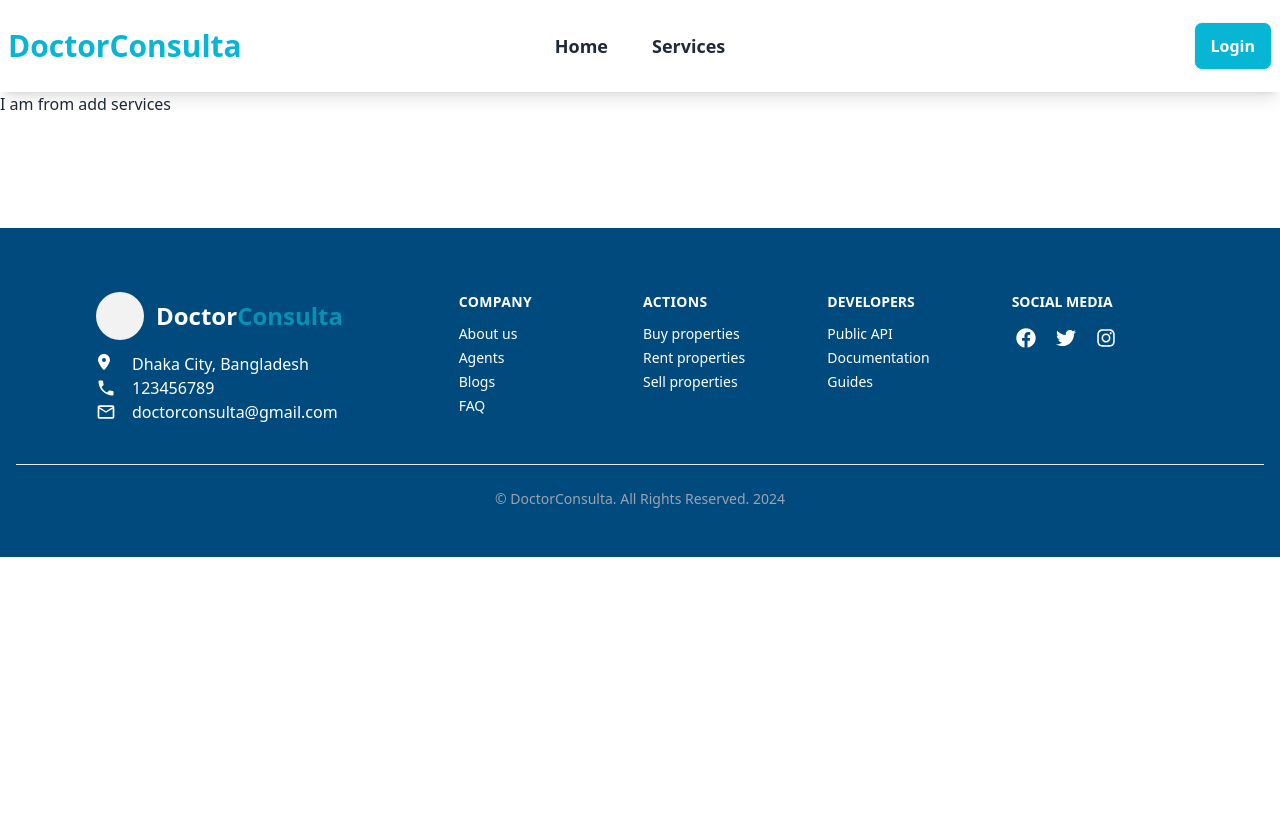
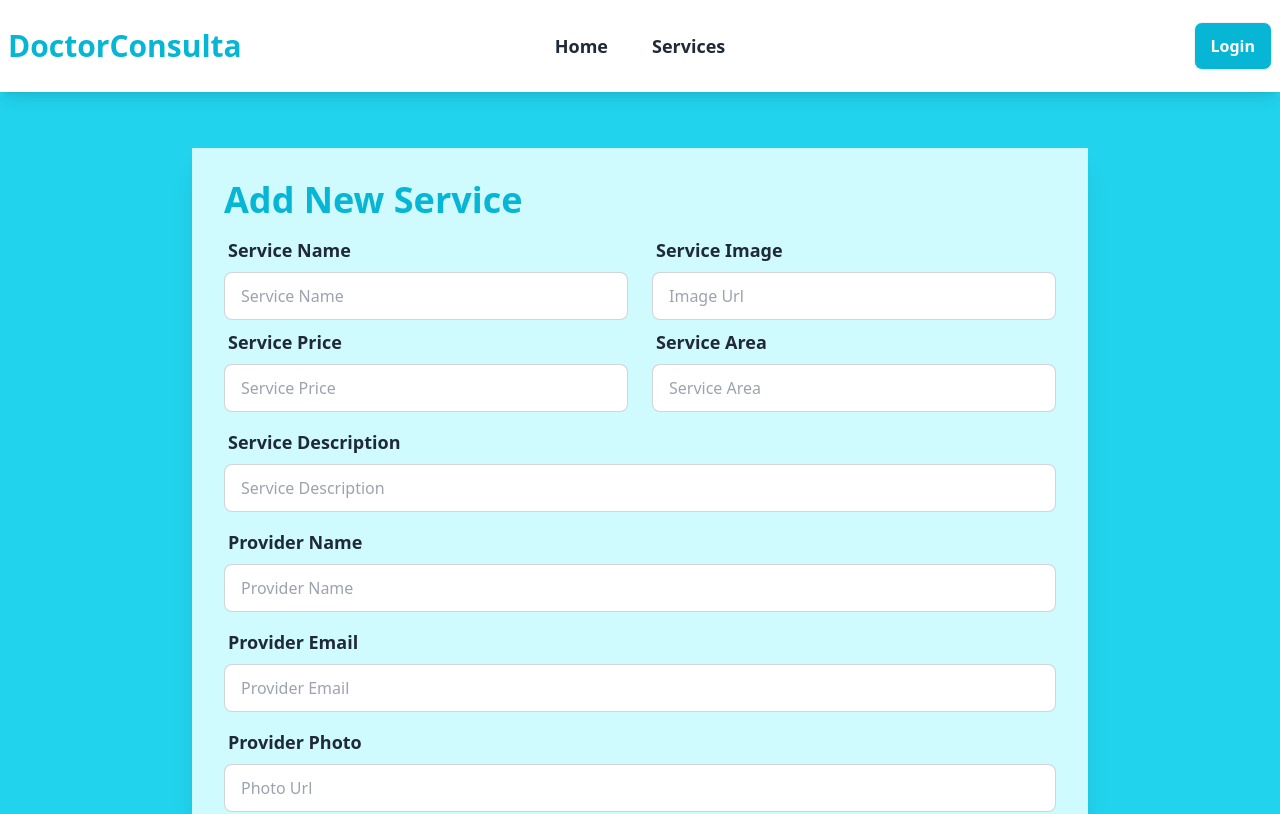
Before and after one commit to tofayeLL/DoctorConsulta-client, a React (Vite) app: page /addServices in a window 1280 px wide. Shown: the top 814 px of the page. Built offline with nearby package versions, Linux system fonts and the light colour scheme; no server answers.

Commit message:
finished to create form for add service page

```diff
--- a/src/pages/AddService/AddService.jsx
+++ b/src/pages/AddService/AddService.jsx
@@ -1,9 +1,150 @@
+import useAuth from "../../hooks/useAuth";
 
 
 const AddService = () => {
+  const {user} = useAuth();
+
+
+
+    const handleAdd = (e) => {
+        e.preventDefault();
+        const form = e.target;
+        const serviceName = form.serviceName.value;
+        const serviceImage = form.serviceImage.value;
+        const servicePrice = form.servicePrice.value;
+        const serviceArea = form.serviceArea.value;
+        const description = form.description.value;
+
+
+        const providerName = form.providerName.value;
+        const providerEmail = form.providerEmail.value;
+        const providerPhoto = form.providerPhoto.value;
+
+
+
+        const service = { serviceName, serviceImage, servicePrice, serviceArea, description, providerName ,providerEmail, providerPhoto}
+        console.log(service);
+
+    }
     return (
-        <div>
-            <h1>I am from add services</h1>
+        <div className="lg:mt-0 bg-cyan-400  lg:p-14 md:p-14 p-6">
+
+
+
+            <div className="max-w-4xl mx-auto  bg-cyan-100 shadow-xl">
+
+
+                <form onSubmit={handleAdd} className="card-body" >
+                    <h1 className="text-4xl font-bold text-cyan-500">Add New Service</h1>
+
+                    <div className="grid grid-cols-2 gap-6 ">
+
+                        {/* left side form */}
+                        <div>
+                            {/* 1 */}
+                            <div className="form-control">
+                                <label className="label">
+                                    <span className="label-text lg:text-lg text-base font-semibold text">Service Name</span>
+                                </label>
+                                <input type="text" name="serviceName" placeholder="Service Name" className="input input-bordered" required />
+                            </div>
+                            {/* 2 */}
+                            <div className="form-control">
+                                <label className="label">
+                                    <span className="label-text lg:text-lg text-base font-semibold">Service Price</span>
+                                </label>
+                                <input type="text" name="servicePrice" placeholder="Service Price" className="input input-bordered" required />
+                            </div>
+
+
+                        </div>
+
+
+                        {/* right side  */}
+                        <div>
+
+
+                            {/* 1 */}
+                            <div className="form-control">
+                                <label className="label">
+                                    <span className="label-text lg:text-lg text-base font-semibold">Service Image</span>
+                                </label>
+                                <input type="text" name="serviceImage" placeholder="Image Url" className="input input-bordered" required />
+                            </div>
+                            {/* 2*/}
+                            <div className="form-control">
+                                <label className="label">
+                                    <span className="label-text lg:text-lg text-base font-semibold">Service Area</span>
+                                </label>
+                                <input type="text" name="serviceArea" placeholder="Service Area" className="input input-bordered" required />
+                            </div>
+
+
+
+                        </div>
+
+
+
+                    </div>
+                    <div className="form-control">
+
+                        <label className="label">
+                            <span className="label-text lg:text-lg text-base font-semibold">Service Description</span>
+                        </label>
+
+                        <input type="text" name="description" placeholder="Service Description" className="input input-bordered" required />
+
+
+                    </div>
+
+                    {/* service provider info */}
+                    <div className="form-control">
+
+                        <label className="label">
+                            <span className="label-text lg:text-lg text-base font-semibold">Provider Name</span>
+                        </label>
+
+                        <input type="text" defaultValue={user?.displayName} name="providerName" placeholder="Provider Name" className="input input-bordered" required />
+
+
+                    </div>
+                    <div className="form-control">
+
+                        <label className="label">
+                            <span className="label-text lg:text-lg text-base font-semibold">Provider Email</span>
+                        </label>
+
+                        <input type="text" defaultValue={user?.email} name="providerEmail" placeholder="Provider Email" className="input input-bordered" required />
+
+
+                    </div>
+                    <div className="form-control">
+
+                        <label className="label">
+                            <span className="label-text lg:text-lg text-base font-semibold">Provider Photo</span>
+                        </label>
+
+                        <input type="text" defaultValue={user?.photoURL} name="providerPhoto" placeholder="Photo Url" className="input input-bordered" required />
+
+
+                    </div>
+
+
+
+
+
+
+
+
+                    <div className="form-control mt-6">
+                        <input type="submit" value="Add Service" className="btn text-xl text-white outline-non bg-cyan-500" />
+                    </div>
+
+
+                </form>
+
+
+            </div>
 
         </div>
     );
```
